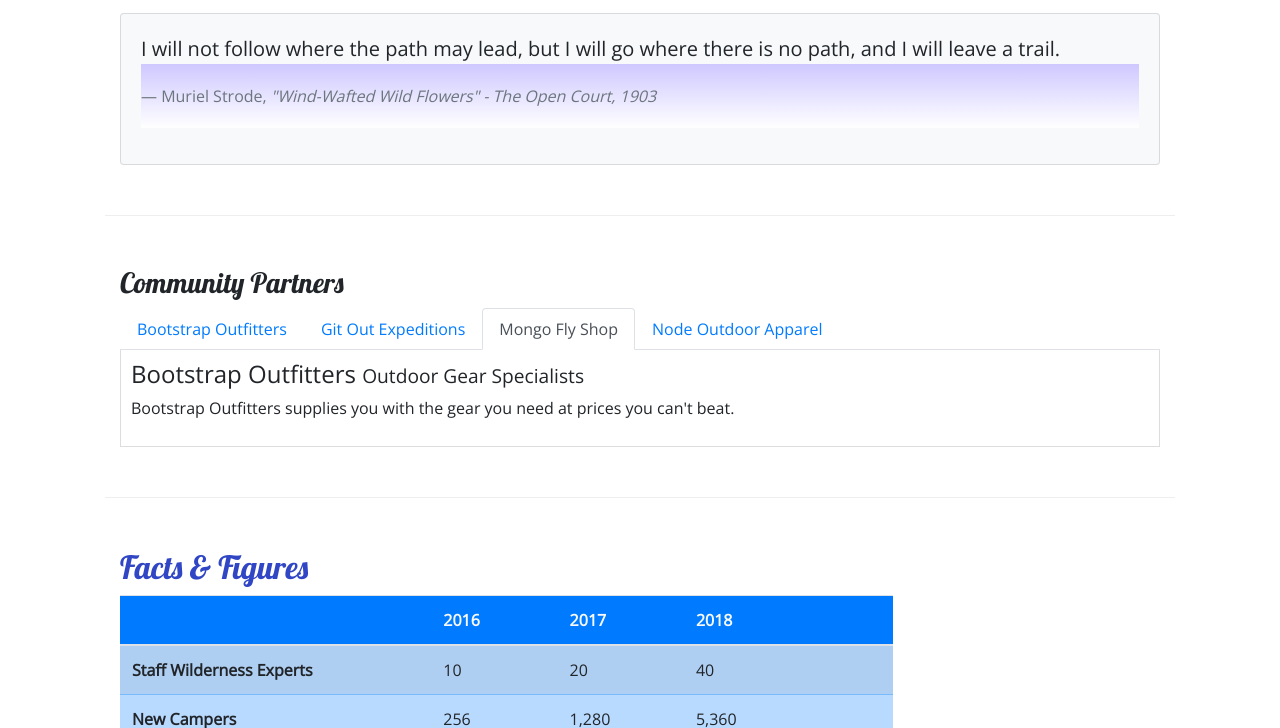
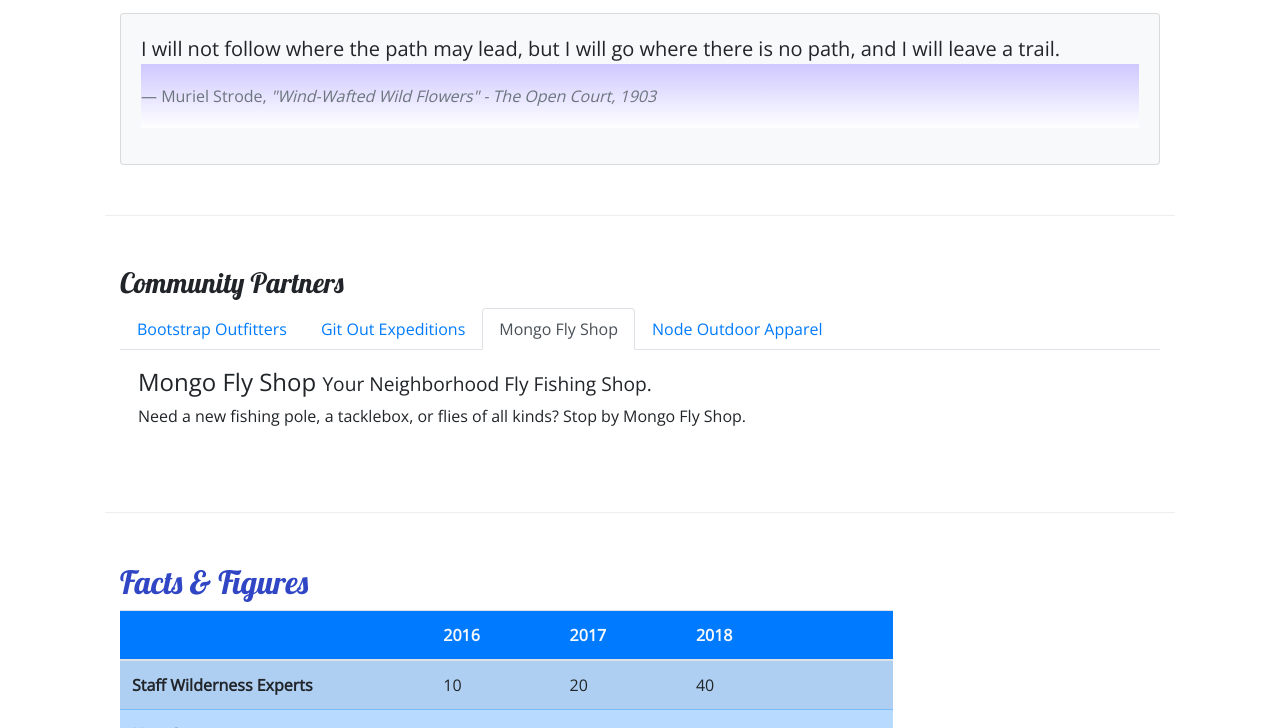
Before and after one commit to robbybates/Bootstrap-Project-Setup, a website: page aboutus.html in a window 1280 px wide. Both pictures are taken after a click on the tab "Mongo Fly Shop". Shown: the part 653-1381 px from the top of the page. Drawn offline with nearby package versions, Linux system fonts and the light colour scheme.

Commit message:
added tabs to about us page

```diff
--- a/aboutus.html
+++ b/aboutus.html
@@ -114,7 +114,7 @@
             <div class="col">
                 <h3>Community Partners</h3>
                 <ul class="nav nav-tabs">
-                    <li class="nav-item active"><a class="nav-link" href="#bootstrap" role="tab" data-toggle="tab">Bootstrap Outfitters</a></li>
+                    <li class="nav-item active"><a class="nav-link active" href="#bootstrap" role="tab" data-toggle="tab">Bootstrap Outfitters</a></li>
                     <li class="nav-item"><a class="nav-link" href="#git" role="tab" data-toggle="tab">Git Out Expeditions</a></li>
                     <li class="nav-item"><a class="nav-link" href="#mongo" role="tab" data-toggle="tab">Mongo Fly Shop</a></li>
                     <li class="nav-item"><a class="nav-link" href="#node" role="tab" data-toggle="tab">Node Outdoor Apparel</a></li>
@@ -127,11 +127,12 @@
                     <div role="tabpanel" class="tab-pane fade" id="git">
                         <h4>Git Out Expeditions <small>Group Adventure Expeditions</small></h4>
                         <p class="d-none d-sm-block">Join Git Out Expeditions to explore new horizons with a group of other adventurers!</p>
+                    </div>
                     <div role="tabpanel" class="tab-pane fade" id="mongo">
-                        <h4>Mongo Fly Shop <small>Your Neighborhood Fly Fishing Shop</small></h4>
+                        <h4>Mongo Fly Shop <small>Your Neighborhood Fly Fishing Shop.</small></h4>
                         <p class="d-none d-sm-block">Need a new fishing pole, a tacklebox, or flies of all kinds? Stop by Mongo Fly Shop.</p>
                     </div>
-                    <div role="tabpanel" class="tab-pane fade" id="node"></div>
+                    <div role="tabpanel" class="tab-pane fade" id="node">
                         <h4>Node Outdoor Apparel <small>Outdoor Clothes & Shoes</small></h4>
                         <p class="d-none d-sm-block">From polar fleeces to swimsuits, hiking boots to waders, a visit to Node will be sure to get you covered.</p>
                     </div>
--- a/css/styles.css
+++ b/css/styles.css
@@ -43,7 +43,7 @@ footer {
 }
 
 .tab-content {
-    border: 1px solid #DDD;
+    border: none;
     border-top: none;
-    padding: 10px;
+    padding: 18px;
 }
```
